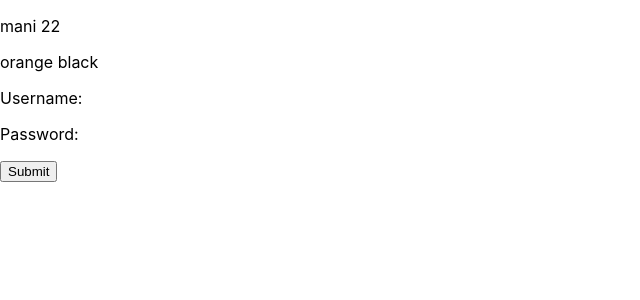
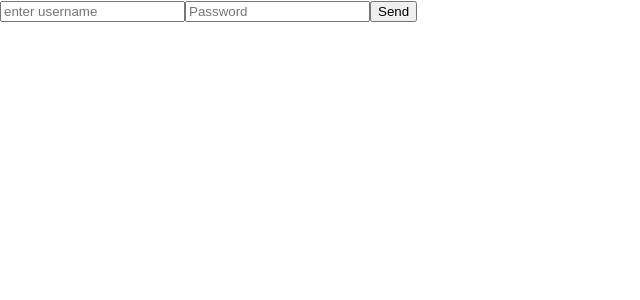
Before and after one commit to Manikantamude/third-commit, a React (Create React App) app: page / in a window 1280 px wide. Shown: the top 300 px of the page, without its empty margins (0-640 px from the left). Built offline with nearby package versions, Linux system fonts and the light colour scheme.

Commit message:
onchange event,onclick event inputfields also

```diff
--- a/src/App.js
+++ b/src/App.js
@@ -1,16 +1,18 @@
 import logo from './logo.svg';
-import './App.css';
-import ClassComponent from './ClassComponent';
-import Direct from './Fun';
-import Create from './components/Create'
-import Storage from './Storage'
-import LetterThree from './components/LetterThree'
-import Events from './components/Events'
+// import './App.css';
+// import ClassComponent from './ClassComponent';
+// import Direct from './Fun';
+// import Create from './components/Create'
+// import Storage from './Storage'
+// import LetterThree from './components/LetterThree'
+// import Events from './components/Events'
+import Input from './components/Input';
 function App() {
   return (
     <div>
-      <LetterThree say="I want to know letter three" name="mani" age="22"/>
-      <Events/>
+      {/* <LetterThree say="I want to know letter three" name="mani" age="22"/>
+      <Events/> */}
+      <Input/>
     </div>
   );
 }
--- a/src/components/Events.js
+++ b/src/components/Events.js
@@ -1,24 +1,24 @@
-import React from 'react'
+// import React from 'react'
 
-class Events extends React.Component{
-    state={
-        Username:"",
-        Password:""
-    }
-    action=()=>{
-        this.setState({
-            Username:"newuser",
-            Password:"amazon"
-        })
-    }
-    render(){
-        return(
-            <div>
-                <p>Username:{this.state.Username}</p>
-                <p>Password:{this.state.Password}</p>
-                <button onClick={this.action}>Submit</button>
-            </div>
-        )
-    }
-}
-export default Events;
+// class Events extends React.Component{
+//     state={
+//         Username:"",
+//         Password:""
+//     }
+//     action=()=>{
+//         this.setState({
+//             Username:"newuser",
+//             Password:"amazon"
+//         })
+//     }
+//     render(){
+//         return(
+//             <div>
+//                 <p>Username:{this.state.Username}</p>
+//                 <p>Password:{this.state.Password}</p>
+//                 <button onClick={this.action}>Submit</button>
+//             </div>
+//         )
+//     }
+// }
+// export default Events;
--- /dev/null
+++ b/src/components/Input.js
@@ -0,0 +1,44 @@
+import {Component} from 'react'
+
+class Input extends Component{
+    constructor(){
+        super();
+       this.state={
+                username:"",
+                password:""
+        }
+        this.Send=this.Send.bind(this);
+    }
+    handleUserName=(e)=>{
+        // console.log(e)
+        this.setState({
+            [e.target.name]:e.target.value
+
+        })
+    }
+    Send(){
+        console.log(this.state.username)
+        console.log(this.state.password)
+        this.setState({
+            username:"",
+            password:""
+        })
+    }
+    // handlePassword=(e)=>{
+    //     this.setState({
+    //         password:e.target.value
+    //     })
+    // }
+    render(){
+        return(
+            <div>
+                <input type="text" name="username" value={this.state.username} placeholder="enter username" onChange={this.handleUserName} />
+                <input type="text" name="password" value={this.state.password} placeholder="Password" onChange={this.handleUserName} />
+                {/* <p>username:{this.state.username}</p>
+                <p>password:{this.state.password}</p> */}
+                <button onClick={this.Send}>Send</button>
+            </div>
+        )
+    }
+}
+export default Input;
--- a/src/components/LetterThree.js
+++ b/src/components/LetterThree.js
@@ -1,40 +1,40 @@
-import React from 'react'
-class LetterThree extends React.Component{
-    constructor(){
-        super();
-       this.state={
-            Cartoon:[{cars:"fortuner",color:"black",fruits:"orange"}],
-            spiderman:"tobey",
-            ironman:"robert downey",
-            wonderwomen:"galdot",
-            cars:[
-                    {id:1,carname:"fortuner",color:"black"},
-                    {id:2,carname:"endeavour",color:"white"},
-                    {id:3,carname:"i20",color:"greay"},
-                    {id:4,carname:"innovia",color:"white"}
+// import React from 'react'
+// class LetterThree extends React.Component{
+//     constructor(){
+//         super();
+//        this.state={
+//             Cartoon:[{cars:"fortuner",color:"black",fruits:"orange"}],
+//             spiderman:"tobey",
+//             ironman:"robert downey",
+//             wonderwomen:"galdot",
+//             cars:[
+//                     {id:1,carname:"fortuner",color:"black"},
+//                     {id:2,carname:"endeavour",color:"white"},
+//                     {id:3,carname:"i20",color:"greay"},
+//                     {id:4,carname:"innovia",color:"white"}
 
-                ]
-        }
-    }
-    render(){
-        const m=this.state.cars.filter((i)=>{return i.id===2})
-        console.log("data from filter is ",m[0])
-        // first two lines props
-        const {name,age}=this.props;
-        console.log("displaying props",this.props)
-        // next line is for state
-        const {ironman,spiderman}=this.state;
-        // next two lines for state but an array
-        console.log("array cartoon",this.state.Cartoon)
-        const {color,fruits}=this.state.Cartoon[0]
-        console.log(this.props.say)
-        console.log(this.props.name)
-        return(
-            <div>
-                <p>{name} {age}</p>
-                <p>{fruits} {color} </p>
-            </div>
-        )
-    }
-}
-export default LetterThree;
+//                 ]
+//         }
+//     }
+//     render(){
+//         const m=this.state.cars.filter((i)=>{return i.id===2})
+//         console.log("data from filter is ",m[0])
+//         // first two lines props
+//         const {name,age}=this.props;
+//         console.log("displaying props",this.props)
+//         // next line is for state
+//         const {ironman,spiderman}=this.state;
+//         // next two lines for state but an array
+//         console.log("array cartoon",this.state.Cartoon)
+//         const {color,fruits}=this.state.Cartoon[0]
+//         console.log(this.props.say)
+//         console.log(this.props.name)
+//         return(
+//             <div>
+//                 <p>{name} {age}</p>
+//                 <p>{fruits} {color} </p>
+//             </div>
+//         )
+//     }
+// }
+// export default LetterThree;
```
